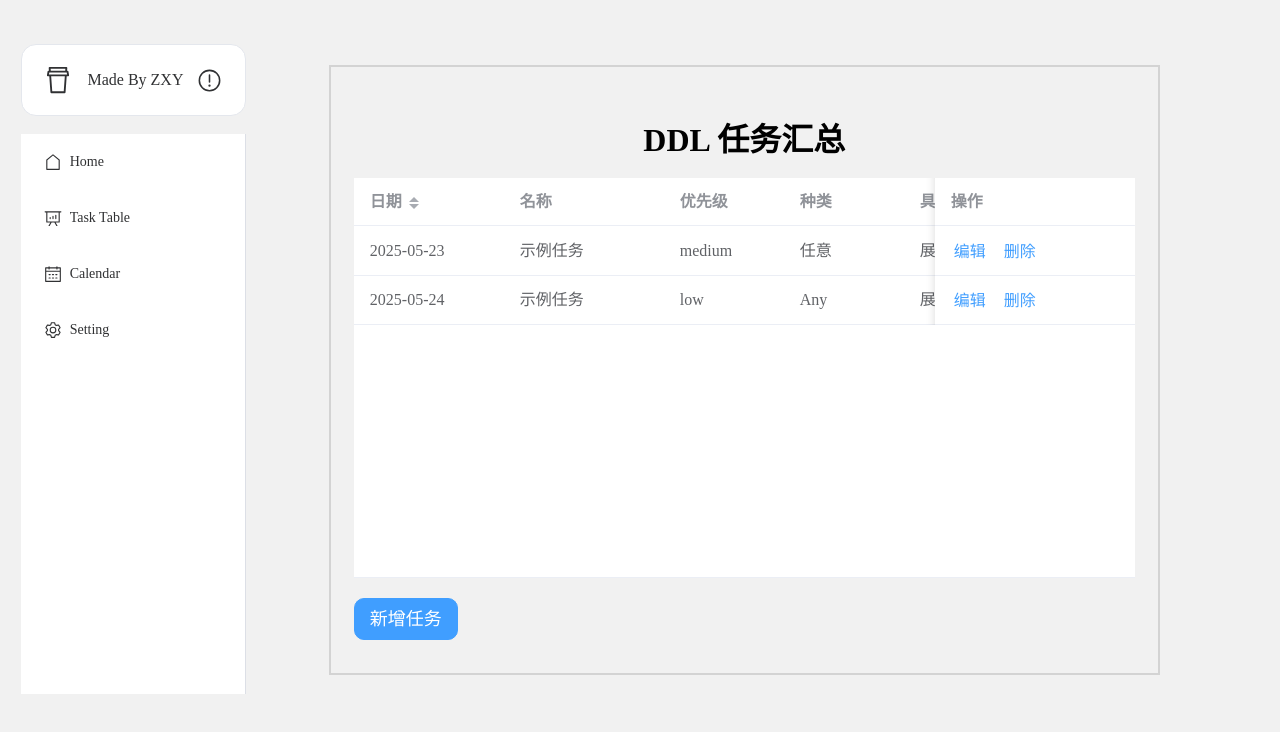
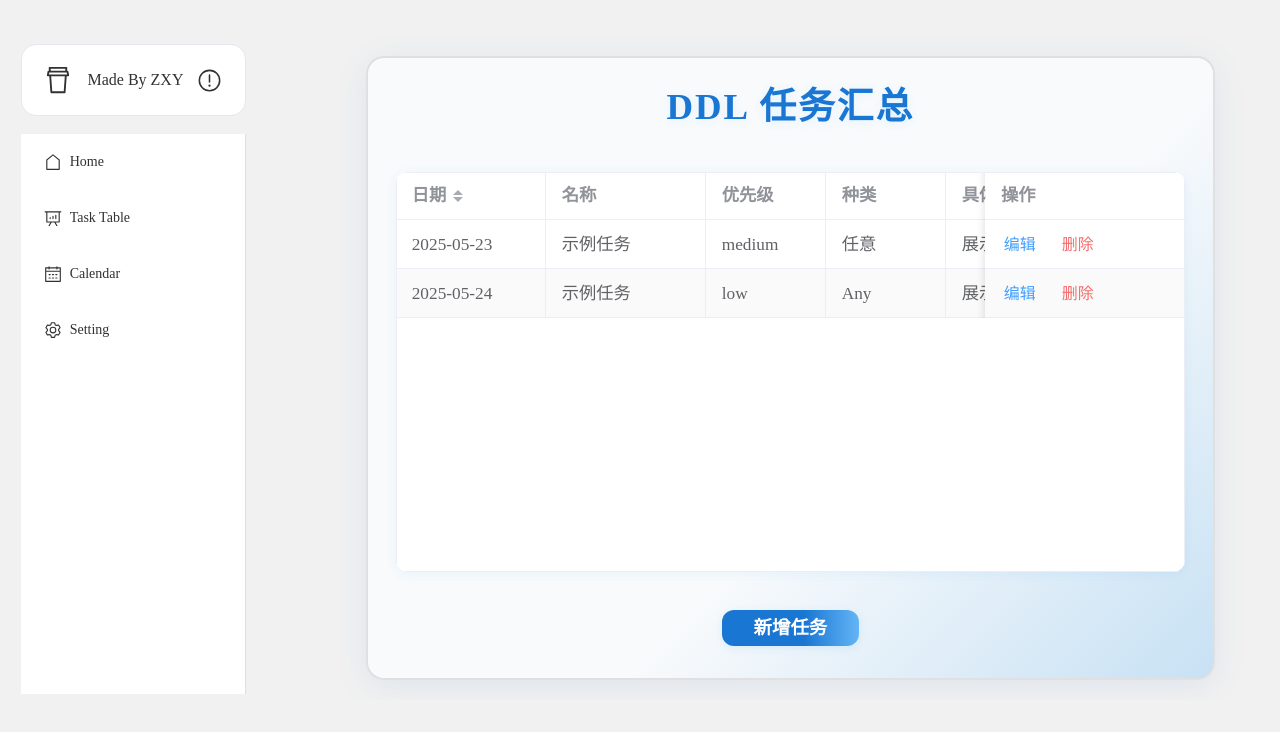
Before and after one commit to math-zhuxy/task_manager, a Vue app: page /table in a window 1280 px wide. Shown: the top 732 px of the page. Built offline with nearby package versions, Linux system fonts and the light colour scheme.

Commit message:
美化页面布局

```diff
--- a/src/view/Home.vue
+++ b/src/view/Home.vue
@@ -31,11 +31,11 @@ const TextContent = [
     },
     {
         head: "Calendar",
-        content: "任务日历，将任务列表的任务按照日历的方式呈现，（目前demo还有点bug，尽量不要让多个任务在同一个日期中）"
+        content: "任务日历，将任务列表的任务按照日历的方式呈现，目前demo还有点bug，尽量不要让多个任务在同一个日期中"
     },
     {
         head: "Setting",
-        content: "个人简介以及设置"
+        content: "个人简介以及设置，目前页面全是个人简介"
     }
 ]
 </script>
--- a/src/view/calendar.vue
+++ b/src/view/calendar.vue
@@ -28,7 +28,7 @@
       >
         <span class="date-number">{{ data.day.split('-')[2] }}</span>
         <div v-if="infoMap?.get(data.day)" class="task-info">
-          {{ infoMap.get(data.day)?.name }}
+          {{ infoMap.get(data.day)?.name.substring(0, 4) }}
           <br>
           优先级：{{ TranslateInfoCN(infoMap.get(data.day)?.priority, 'priority') }}
         </div>
@@ -103,6 +103,24 @@ function TranslateInfoCN(text: string | undefined, type: 'isdone' | 'priority')
   background: linear-gradient(135deg, #f8fafc 0%, #e0e7ff 100%);
   box-shadow: 0 4px 18px 0 rgba(31, 38, 135, 0.08);
   padding: 8px;
+  height: 650px;
+  overflow-y: auto;
+}
+
+.custom-calendar .el-calendar-table {
+  max-height: 600px;
+  overflow-y: auto;
+  display: block;
+}
+
+.custom-calendar,
+.custom-calendar .el-calendar-table {
+  scrollbar-width: none; /* Firefox */
+  -ms-overflow-style: none; /* IE/Edge */
+}
+.custom-calendar::-webkit-scrollbar,
+.custom-calendar .el-calendar-table::-webkit-scrollbar {
+  display: none; /* Chrome/Safari/Webkit */
 }
 
 .calendar-header {
@@ -118,7 +136,7 @@ function TranslateInfoCN(text: string | undefined, type: 'isdone' | 'priority')
 }
 
 .calendar-title {
-  font-size: 40px;
+  font-size: 35px;
   font-weight: 700;
   color: #3a3a3a;
   letter-spacing: 2px;
@@ -162,6 +180,9 @@ function TranslateInfoCN(text: string | undefined, type: 'isdone' | 'priority')
   background: #fff;
   border: 1px solid transparent;
   box-shadow: 0 1px 4px rgba(31, 38, 135, 0.04);
+  min-height: 48px;
+  max-height: 72px;
+  overflow: hidden;
 }
 .date-cell:hover {
   background: #f0fdfa;
@@ -185,4 +206,9 @@ function TranslateInfoCN(text: string | undefined, type: 'isdone' | 'priority')
   color: #4a4e69;
   font-size: 12px;
 }
+
+/* 兼容不同月份行数，表格行高度自适应 */
+.custom-calendar .el-calendar-table tr {
+  height: auto !important;
+}
 </style>
--- a/src/view/table.vue
+++ b/src/view/table.vue
@@ -1,14 +1,31 @@
 <template>
-  <el-container style="border: 2px solid lightgray; padding: 15px 3px; margin-top: 4%; max-width: 90%;">
-    <el-header style="text-align: center; margin-bottom: 2%;">
-      <h1 style="font-size: xx-large;">DDL 任务汇总</h1>
+  <el-container class="main-container">
+    <el-header class="header">
+      <h1 class="title">DDL 任务汇总</h1>
     </el-header>
     <el-main>
-      <el-table :data="sortedData" style="width: 100%; font-size: medium;" height="400" @cell-click="highlightColumn"
-        size="large">
-        <el-table-column fixed prop="date" label="日期" width="150" :sortable="true" :sort-method="dateSortMethod"
-          :sort-orders="['ascending', 'descending', null]" :sort-by="['date']" :order="sortOrder"
-          @header-click="toggleSort" />
+      <el-table
+        :data="sortedData"
+        class="custom-table"
+        height="400"
+        @cell-click="highlightColumn"
+        size="large"
+        border
+        stripe
+        highlight-current-row
+      >
+        <el-table-column
+          fixed
+          prop="date"
+          label="日期"
+          width="150"
+          :sortable="true"
+          :sort-method="dateSortMethod"
+          :sort-orders="['ascending', 'descending', null]"
+          :sort-by="['date']"
+          :order="sortOrder"
+          @header-click="toggleSort"
+        />
         <el-table-column prop="name" label="名称" width="160" :class-name="getColumnClass('name')" />
         <el-table-column prop="priority" label="优先级" width="120" :class-name="getColumnClass('priority')" />
         <el-table-column prop="type" label="种类" width="120" :class-name="getColumnClass('type')" />
@@ -16,36 +33,49 @@
         <el-table-column prop="isdone" label="完成度" width="160" :class-name="getColumnClass('isdone')" />
         <el-table-column fixed="right" label="操作" min-width="200">
           <template #default="scope">
-            <el-button link type="primary" style="font-size: medium;" @click="onEdit(scope.$index, scope.row)">
+            <el-button
+              link
+              type="primary"
+              class="action-btn"
+              @click="onEdit(scope.$index, scope.row)"
+            >
               编辑
             </el-button>
-            <el-button link type="primary" style="font-size: medium;" @click="onClickDeleteBtn(scope.$index)">
+            <el-button
+              link
+              type="danger"
+              class="action-btn"
+              @click="onClickDeleteBtn(scope.$index)"
+            >
               删除
             </el-button>
           </template>
         </el-table-column>
       </el-table>
     </el-main>
-    <el-footer>
-      <el-button type="primary" style="font-size: large; padding: 20px 15px; border-radius: 10px;"
-        @click="onAddRowData">
+    <el-footer class="footer">
+      <el-button
+        type="primary"
+        class="add-btn"
+        @click="onAddRowData"
+      >
         新增任务
       </el-button>
     </el-footer>
   </el-container>
-  <el-dialog v-model="dialogVisible" title="Warning" width="500">
+  <el-dialog v-model="dialogVisible" title="删除确认" width="400" class="custom-dialog">
     <span>你确认要删除这一行数据吗？</span>
     <template #footer>
       <div class="dialog-footer">
         <el-button @click="dialogVisible = false">取消</el-button>
-        <el-button type="primary" @click="deleteRowData">
+        <el-button type="danger" @click="deleteRowData">
           确认
         </el-button>
       </div>
     </template>
   </el-dialog>
-  <el-dialog v-model="editDialogVisible" title="数据编辑" width="30%">
-    <el-form :model="editForm">
+  <el-dialog v-model="editDialogVisible" title="数据编辑" width="30%" class="custom-dialog">
+    <el-form :model="editForm" label-width="80px">
       <el-form-item label="日期">
         <el-input v-model="editForm.date" placeholder="E.G: 2025-01-01" suffix-icon="Calendar"/>
       </el-form-item>
@@ -74,8 +104,8 @@
       </el-form-item>
     </el-form>
     <template #footer>
-      <el-button @click="editDialogVisible = false">Cancel</el-button>
-      <el-button type="primary" @click="saveEdit">Save</el-button>
+      <el-button @click="editDialogVisible = false">取消</el-button>
+      <el-button type="primary" @click="saveEdit">保存</el-button>
     </template>
   </el-dialog>
 </template>
@@ -166,7 +196,7 @@ function deleteRowData() {
     title: 'Success',
     message: '成功删除一行数据',
     type: 'success',
-    duration: 1000
+    duration: 1500
   })
 }
 
@@ -176,7 +206,7 @@ function saveEdit() {
       title: 'Error',
       message: "日期格式不正确",
       type: 'error',
-      duration: 1000
+      duration: 1500
     })
     editDialogVisible.value = false
     return
@@ -186,7 +216,7 @@ function saveEdit() {
       title: 'Error',
       message: "请将任务内容补充完整",
       type: 'error',
-      duration: 1000
+      duration: 1500
     })
     editDialogVisible.value = false
     return
@@ -203,7 +233,7 @@ function saveEdit() {
     title: 'Success',
     message: '保存成功',
     type: 'success',
-    duration: 1000
+    duration: 1500
   })
 }
 
@@ -224,7 +254,148 @@ function getColumnClass(prop: string) {
 </script>
 
 <style scoped>
+.main-container {
+  border: 2px solid #e0e0e0;
+  border-radius: 18px;
+  padding: 18px 8px 8px 8px;
+  margin-top: 3%;
+  max-width: 92%;
+  margin-left: auto;
+  margin-right: auto;
+  background: linear-gradient(135deg, #f8fafc 60%, #c7e1f4 100%);
+  box-shadow: 0 6px 32px 0 rgba(60, 120, 200, 0.10);
+  transition: box-shadow 0.3s;
+}
+
+.main-container:hover {
+  box-shadow: 0 10px 40px 0 rgba(60, 120, 200, 0.18);
+}
+
+.header {
+  text-align: center;
+  margin-bottom: 2%;
+  background: none;
+  padding-bottom: 0;
+}
+
+.title {
+  font-size: 2.3rem;
+  font-weight: 700;
+  letter-spacing: 2px;
+  color: #1976d2;
+  margin: 0;
+  text-shadow: 0 2px 8px #e3f2fd;
+}
+
+.custom-table {
+  border-radius: 12px;
+  overflow: hidden;
+  background: #fff;
+  box-shadow: 0 2px 12px 0 rgba(33, 150, 243, 0.07);
+  font-size: 1.08rem;
+  transition: box-shadow 0.2s;
+}
+
+.custom-table .el-table__header th {
+  background: linear-gradient(90deg, #e3f2fd 60%, #bbdefb 100%);
+  color: #1976d2;
+  font-weight: 600;
+  font-size: 1.06rem;
+  border-bottom: 2px solid #90caf9;
+}
+
+.custom-table .el-table__row:hover td {
+  background: #e3f2fd !important;
+  transition: background 0.2s;
+}
+
+.action-btn {
+  font-size: 1rem;
+  margin-right: 8px;
+  border-radius: 6px;
+  transition: background 0.2s, color 0.2s;
+}
+
+.action-btn[type="primary"]:hover {
+  background: #e3f2fd;
+  color: #1976d2;
+}
+
+.action-btn[type="danger"]:hover {
+  background: #ffebee;
+  color: #d32f2f;
+}
+
+.add-btn {
+  font-size: 1.15rem;
+  padding: 18px 32px;
+  border-radius: 12px;
+  background: linear-gradient(90deg, #1976d2 60%, #64b5f6 100%);
+  color: #fff;
+  font-weight: 600;
+  box-shadow: 0 2px 10px 0 rgba(33, 150, 243, 0.10);
+  border: none;
+  transition: background 0.2s, box-shadow 0.2s;
+}
+
+.add-btn:hover {
+  background: linear-gradient(90deg, #1565c0 60%, #42a5f5 100%);
+  box-shadow: 0 4px 18px 0 rgba(33, 150, 243, 0.18);
+}
+
+.footer {
+  text-align: center;
+  margin-top: 18px;
+  background: none;
+}
+
+.custom-dialog {
+  border-radius: 16px;
+  box-shadow: 0 4px 24px 0 rgba(33, 150, 243, 0.13);
+  padding: 0 8px;
+}
+
+.custom-dialog .el-dialog__header {
+  background: linear-gradient(90deg, #e3f2fd 60%, #bbdefb 100%);
+  border-radius: 16px 16px 0 0;
+  color: #1976d2;
+  font-weight: 600;
+  font-size: 1.15rem;
+}
+
+.custom-dialog .el-dialog__footer {
+  background: #f5fafd;
+  border-radius: 0 0 16px 16px;
+}
+
+.dialog-footer {
+  text-align: right;
+}
+
 .highlighted-column {
   background-color: #e0f7fa !important;
+  transition: background 0.2s;
+}
+
+.el-form-item__label {
+  color: #1976d2;
+  font-weight: 500;
+}
+
+.el-input__inner, .el-select .el-input__inner {
+  border-radius: 8px;
+  border: 1px solid #90caf9;
+  background: #f8fafc;
+  transition: border 0.2s;
+}
+
+.el-input__inner:focus, .el-select .el-input__inner:focus {
+  border-color: #1976d2;
+  background: #fff;
+}
+
+.el-select-dropdown__item.selected {
+  background: #e3f2fd !important;
+  color: #1976d2 !important;
 }
 </style>
```
Also changed, not shown: src/view/setting.vue (+21 -12 lines).
